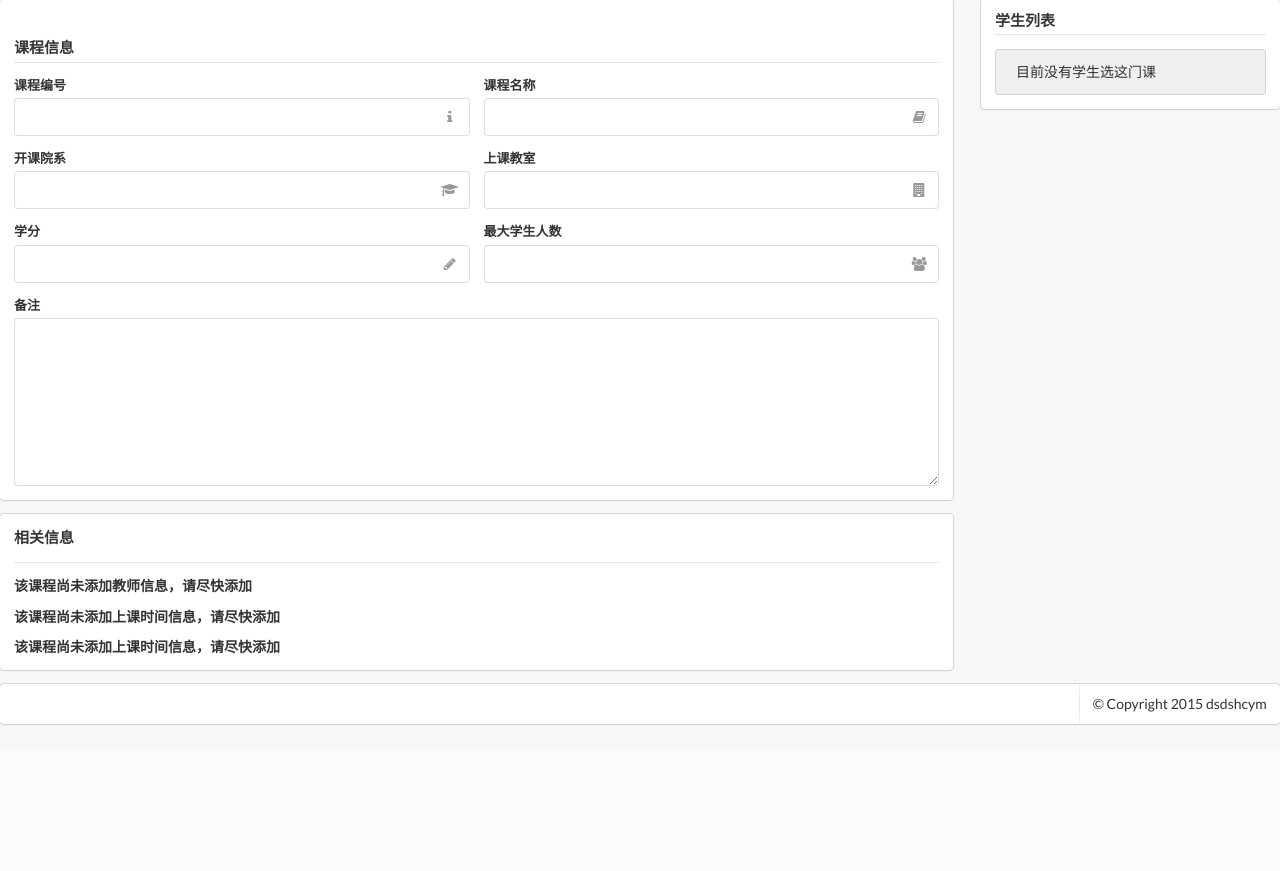
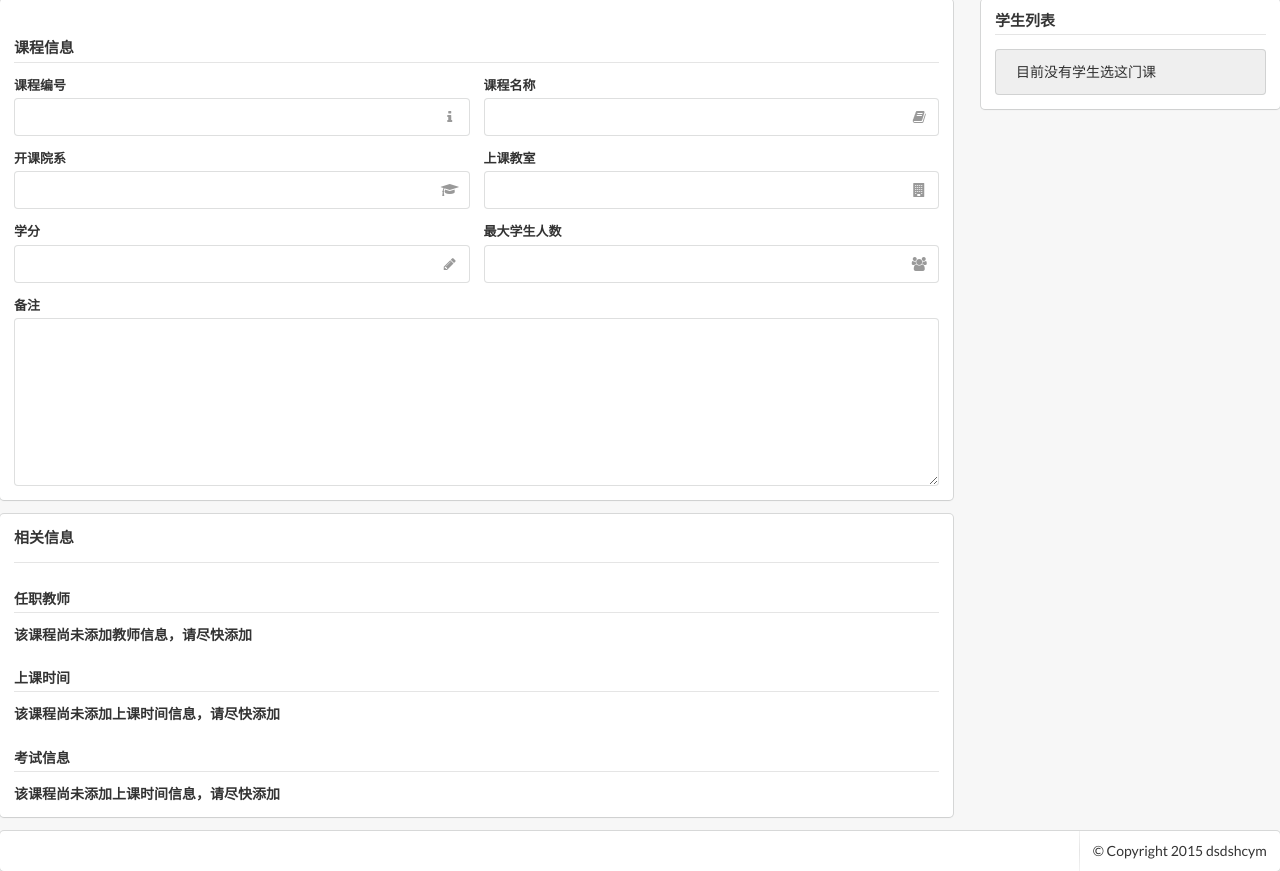
Before and after one commit to dsdshcym/course-pick, a Django app: template courses/templates/courses/detail.html in a window 1280 px wide. Shown: the part 51-922 px from the top of the page. Before the commit the page ends 776 px from the top, so only its background shows below. Run offline with Django 3.2, Linux system fonts and the light colour scheme; the template is opened without the code that fills it: values that come from a table or form of the project are taken from there, others are empty; parts of the project's set-up code (start-up, migrations or seed data) failed here and were passed over.

Commit message:
Add extra_info header

```diff
--- a/courses/templates/courses/detail.html
+++ b/courses/templates/courses/detail.html
@@ -206,6 +206,7 @@
             <h4>相关信息</h4>
             {% endif %}
             <div class="ui divider"> </div>
+            <h5 class="ui dividing header">任职教师</h5>
             <div class="ui list">
                 {% if teachers %}
                 {% for teacher in teachers %}
@@ -224,6 +225,7 @@
                 </div>
                 {% endif %}
             </div>
+            <h5 class="ui dividing header">上课时间</h5>
             <div class="ui list">
                 {% if coursetimes %}
                 {% for coursetime in coursetimes %}
@@ -242,6 +244,7 @@
                 </div>
                 {% endif %}
             </div>
+            <h5 class="ui dividing header">考试信息</h5>
             <div class="ui list">
                 {% if exam %}
                 <div class="item">
```
